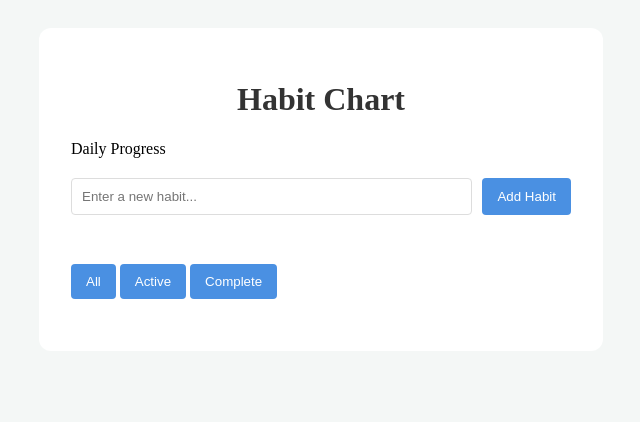
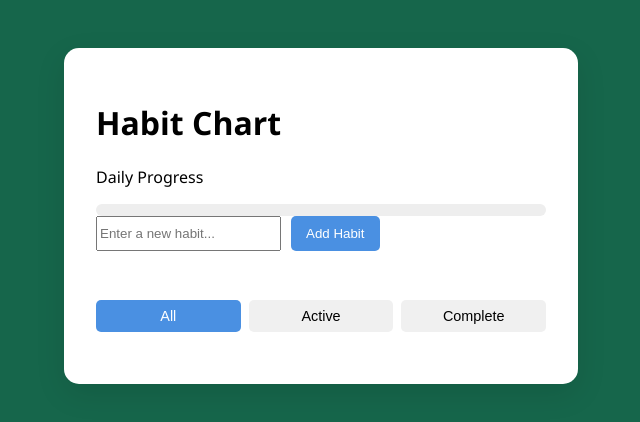
Before and after one commit to ThatDragonflyLady/finalproject, a plain HTML site: page index.html in a window 1280 px wide. Shown: the whole page, without its empty margins (319-959 px from the left). Drawn offline with Linux system fonts and the light colour scheme.

Commit message:
Refactor CSS styles for tracker component

```diff
--- a/tracker.css
+++ b/tracker.css
@@ -2,101 +2,126 @@
     --primary: #4a90e2;
     --success: #2ecc71;
     --danger: #e74c3c;
-	--bg:     #f4f7f6;
-	--card:   #ffffff;
+    --bg:#16664b;
+    --card: #ffffff;
 }
 
 body {
-	'Segoe UI', Tahoma, Geneva, Verdana, San-serif;
+    font-family: 'Segoe UI', Tahoma, sans-serif;
     background-color: var(--bg);
-	display:flex;
-	justify-content:center;
-	padding: 20px;
+    display: flex;
+    justify-content: center;
+    padding: 40px 20px;
 }
 
 .app-container {
     width: 100%;
-	max-width:500px;
+    max-width: 450px;
     background: var(--card);
     padding: 2rem;
-	border-radius: 12px;
-	box-shadow: 0 10px 25 rgba(0,0,0,0.1)
+    border-radius: 15px;
+    box-shadow: 0 10px 30px rgba(0,0,0,0.1);
 }
 
-h1 {
-	text-align: center;
-	color: #333;
+.progress-container-bg {
+    background: #eee;
+    height: 12px;
+    border-radius: 6px;
+    overflow: hidden;
+    margin-top: 8px;
 }
 
-.progress-container { margin-bottom: 20px;}
-
-.progress-bar-bg {
-	background:#eee;
-	height: 10px;
-	border-radius: 5px;
-	overflow: hidden;
+#progress-fill {
+  height: 100%;
+  width: 0%;
+  background-color:var(--success);
+  border-radius:10px;
+  transition: width 0.3s ease-in-out;
 }
 
-.progress-fill {
-	background:var (--success);
-	height:100%;
-	width:0%;
-	transition:: width 0.4s ease;
+
+.filter-section {
+    display: flex;
+    gap: 8px;
+    margin: 20px 0;
 }
 
-#tracker-form {
-	display: flex;
-	gap: 10px;
+.filter-btn {
+    flex: 1;
+    background: #f0f0f0;
+    border: none;
+    padding: 8px;
+    border-radius: 5px;
+    cursor: pointer;
+    font-size: 0.9rem;
 }
 
-input {
-	flex: 1;
-	padding: 10px;
-	border: 1px solid #ddd;
-	border-radius: 4px;
+.filter-btn.active {
+    background: var(--primary);
+    color: white;
 }
 
-button {
-	padding: 10px 15px;
-	background: var(--primary);
-	color: white;
-	border: none;
-	border-radius: 4px;
-	cursor: pointer;
-}
-button: hover {
-	opacity: 0.9;
-}
-
-ul {
-	list-style:none;
-	padding: 0;
-	margin-top:20px;
-}
-
-.tracker-item{
-	display:flex;
+.tracker-item {
+    display: flex;
     align-items: center;
-	padding:12px;
-	border-bottom: 12px;
-	gap: 10px;
+    padding: 12px;
+    border-bottom: 1px solid #f0f0f0;
+    gap: 12px;
 }
 
 .tracker-item.completed span {
     text-decoration: line-through;
-	color: #888;
+    color: #bbb;
 }
 
-.delete-btn: {
+.delete-btn {
     margin-left: auto;
-	background: var (--danger);
-	font-size: 12px;
-	padding: 5px 10px;
+    background: none;
+    color: var(--danger);
+    border: 1px solid var(--danger);
+    padding: 4px 8px;
+    border-radius: 4px;
+    cursor: pointer;
 }
 
-.error-msg{
+.delete-btn:hover {
+    background: var(--danger);
+    color: white;
+}
+.input-section form {
+    display: flex;
+    gap: 10px;
+    margin-bottom: 5px;
+}
+
+.tracker-item input[type="checkbox"] {
+    width: 18px;
+    height: 18px;
+    cursor: pointer;
+}
+
+.tracker-item span {
+    flex: 1;
+    font-size: 1rem;
+}
+
+
+.input-section button {
+    background: var(--primary);
+    color: white;
+    border: none;
+    padding: 10px 15px;
+    border-radius: 5px;
+    cursor: pointer;
+}
+
+.error-msg {
     color: var(--danger);
-	font-size: 14px;
-	min-height:1.5em;
-
+    font-size: 0.8rem;
+    height: 1rem;
 }
+#habit-list {
+    list-style: none;
+    padding: 0;
+    margin: 0;
+}
```
Lines whose indentation alone changed are shown as unchanged.
